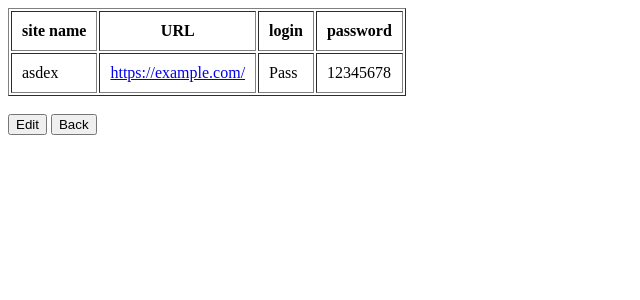
After one commit to LostHeir/FLASK_Password_Manager, a Flask app: page /show_details/1 in a window 1280 px wide. The commit adds this page. Shown: the top 300 px of the page, without its empty margins (0-640 px from the left). Run offline with Flask 2, Linux system fonts and the light colour scheme; data comes from the database, SQL or seed files in the repository; both versions use the stored data as it was after the commit.

Commit message:
Create edit-password.html and show-details.html. Update edit,show_details,delete routes.

```diff
--- a/main.py
+++ b/main.py
@@ -1,4 +1,4 @@
-from flask import Flask, render_template, request, redirect, url_for
+from flask import Flask, render_template, request, redirect, url_for, flash
 from flask_sqlalchemy import SQLAlchemy
 
 
@@ -26,15 +26,16 @@ class Password(db.Model):
 # db.create_all()
 
 
-@app.route("/")
+@app.route("/", methods=["GET", "POST"])
 def home():
+    if request.method == "POST":
+        redirect(url_for("get_all_passwords"))
     return render_template("index.html")
 
 
 @app.route('/show_all')
 def get_all_passwords():
     passwords = Password.query.all()
-    print(passwords[0].login)
     return render_template("show-all.html", all_passwords=passwords)
 
 
@@ -50,20 +51,37 @@ def add_new_entry():
         )
         db.session.add(new_password)
         db.session.commit()
-        return redirect(url_for("home"))
+        return redirect(url_for("get_all_passwords"))
     return render_template("add-password.html")
 
 
-@app.route("/edit_password/<int:password_id>", methods=["GET", "POST"])
-def edit_entry():
-    if request.method == "POST":
-        return redirect(url_for("home"))
-    return redirect(url_for("home"))
+@app.route("/show_details/<int:password_id>")
+def show_details(password_id):
+    password_to_show = Password.query.get(password_id)
+    return render_template("show-details.html", data=password_to_show)
 
 
-@app.route("/delete_password/<int:password_id>")
-def edit_entry():
-    return redirect(url_for("home"))
+@app.route("/edit/<int:password_id>", methods=["GET", "POST"])
+def edit_entry(password_id):
+    password_to_edit = Password.query.get(password_id)
+    if request.method == "POST":
+        data = request.form
+        edit_password = Password.query.get(password_id)
+        edit_password.site_name = data["site"]
+        edit_password.site_url = data["site_url"]
+        edit_password.login = data["login"]
+        edit_password.login = data["password"]
+        db.session.commit()
+        return redirect(url_for("get_all_passwords"))
+    return render_template("edit-password.html", data=password_to_edit)
+
+
+@app.route("/delete/<int:password_id>")
+def delete_entry(password_id):
+    password_to_delete = Password.query.get(password_id)
+    db.session.delete(password_to_delete)
+    db.session.commit()
+    return redirect(url_for('get_all_passwords'))
 
 
 if __name__ == "__main__":
--- /dev/null
+++ b/templates/show-details.html
@@ -0,0 +1,35 @@
+<!DOCTYPE html>
+<html lang="en">
+<head>
+    <meta charset="UTF-8">
+    <title>Details</title>
+</head>
+<body>
+
+    <table border="1" cellpadding="10">
+        <thead>
+            <tr>
+                <th>site name</th>
+                <th>URL</th>
+                <th>login</th>
+                <th>password</th>
+            </tr>
+        </thead>
+        <tbody>
+            <tr>
+                <td>{{data.site_name}}</td>
+                <td><a href="{{data.site_url}}" target="_blank" rel="noopener noreferrer">{{data.site_url}}</a></td>
+<!--                Link will open in new tab/browser, it depends on user's browser settings.-->
+<!--                Alternatevely JS 'onclick' command can be used-->
+                <td>{{data.login}}</td>
+                <td>{{data.password}}</td>
+            </tr>
+        </tbody>
+    </table><br>
+    <form>
+         <button type="submit" formaction="{{url_for('edit_entry', password_id=data.id)}}">Edit</button>
+        <button type="submit" formaction="{{url_for('get_all_passwords')}}">Back</button>
+    </form>
+
+</body>
+</html>
```
Also changed, not shown: templates/edit-password.html (added, +25 -0 lines), templates/index.html (+7 -1 lines), templates/show-all.html (+8 -8 lines), passwords.db.
